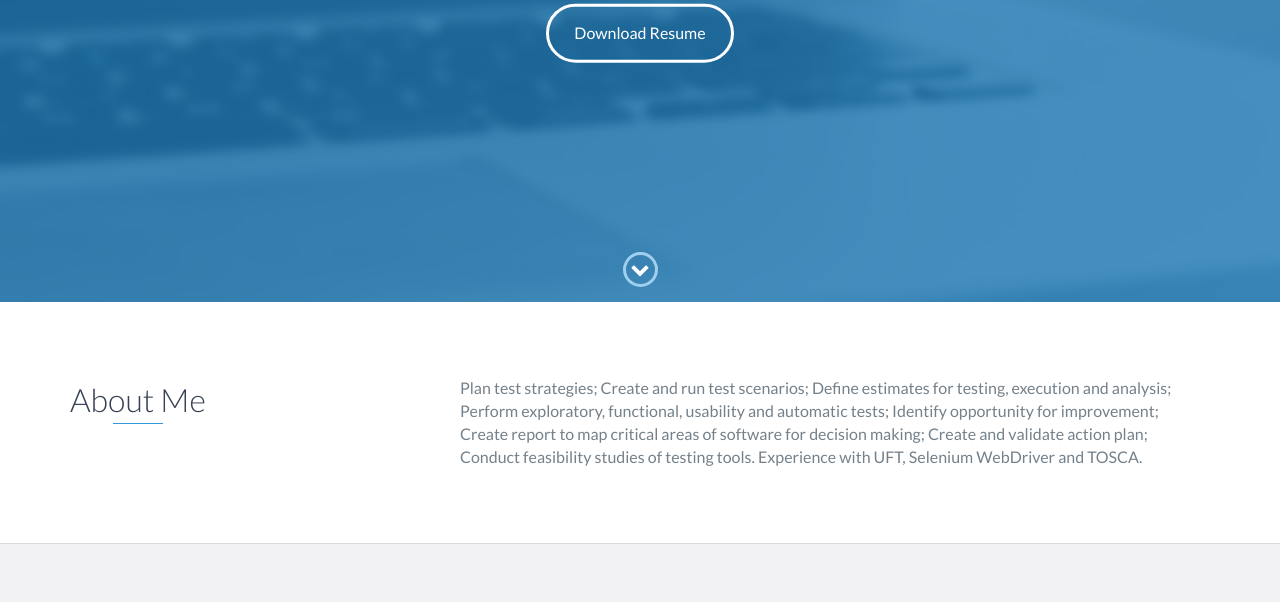
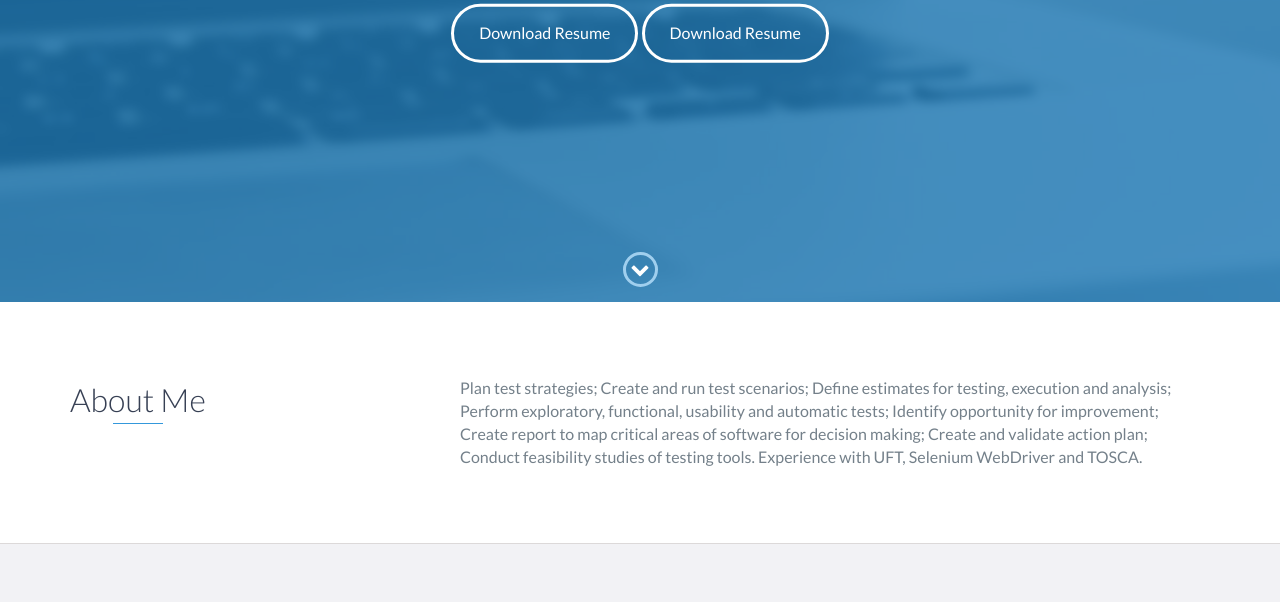
Before and after one commit to 4qu3l3c4r4/DevPortfolioProfissional, a website: page index.html in a window 1280 px wide. Shown: the part 498-1100 px from the top of the page. Drawn offline with nearby package versions, Linux system fonts and the light colour scheme.

Commit message:
Update index.html

```diff
--- a/index.html
+++ b/index.html
@@ -50,6 +50,7 @@
         <div id="lead-content">
             <h1>Alan Diego Silva</h1>
             <h2>Quality Assurance Test Automation Analyst</h2>
+		<a href="/Resume/AlanDiegoSilvaResume.pdf" download="resume.pdf" class="btn-rounded-white">Download Resume</a>
             <a href="#" class="btn-rounded-white">Download Resume</a>
         </div>
         <!-- End #lead-content -->
```
